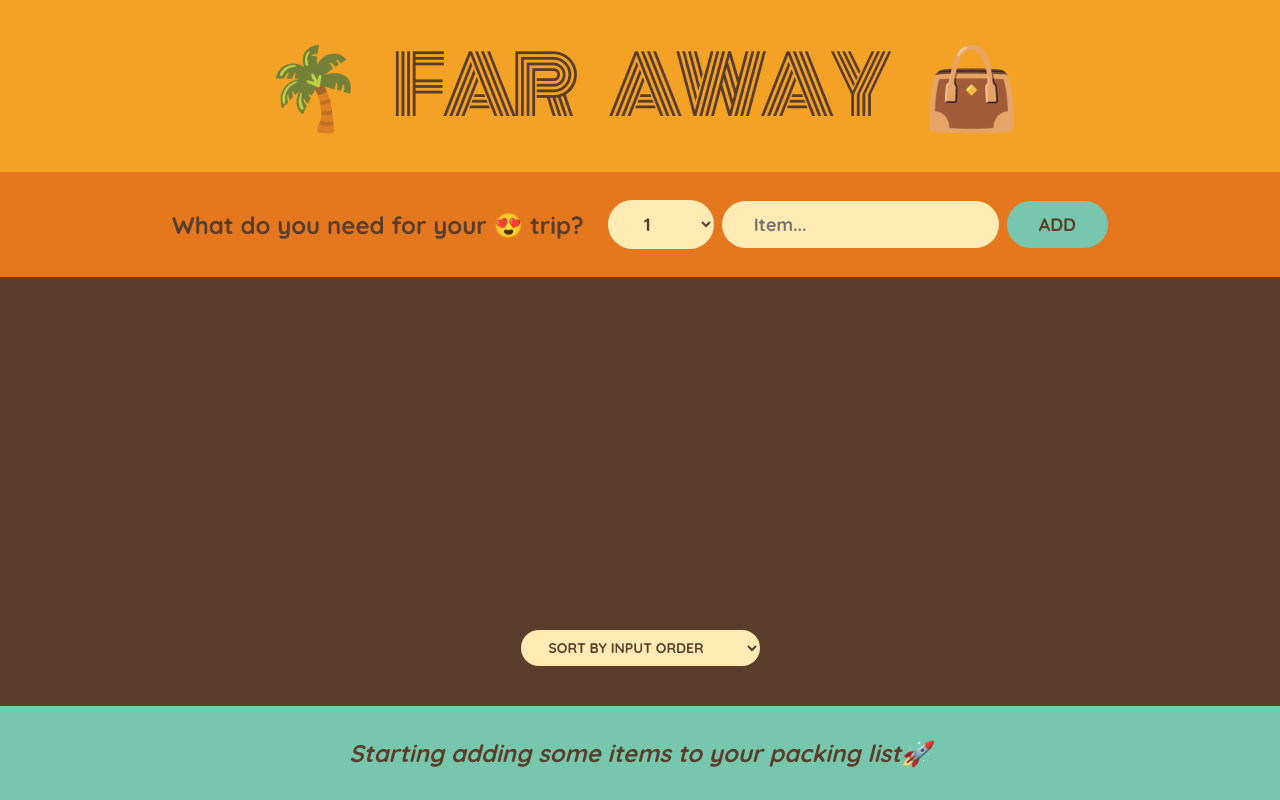
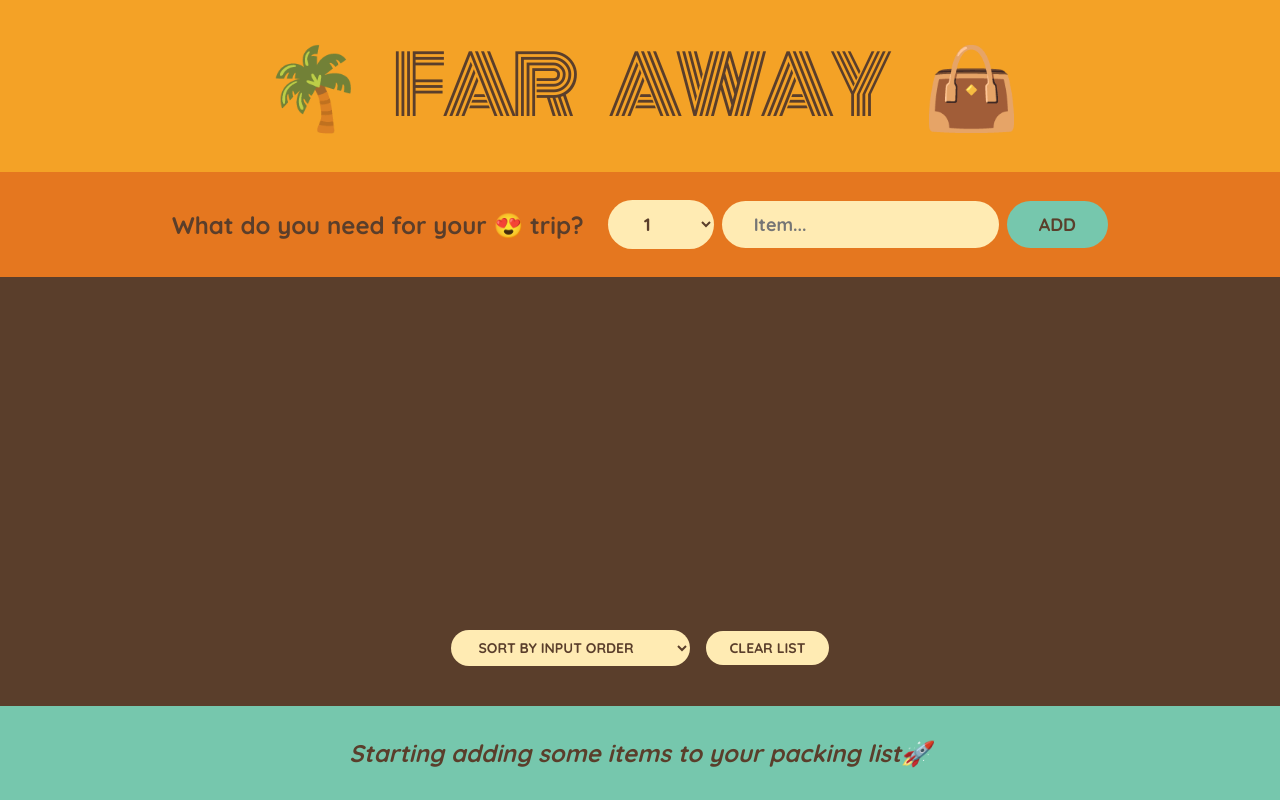
Before and after one commit to riketpokharel/reactjs, a React (Create React App) app in the folder travel-list/: page / in a window 1280 px wide. Built offline with nearby package versions, Linux system fonts and the light colour scheme.

Commit message:
clearing the list

```diff
--- a/travel-list/src/App.js
+++ b/travel-list/src/App.js
@@ -1,4 +1,5 @@
 import { useState } from "react";
+import Logo from "./Logo";
 
 export default function App() {
   const [items, setItems] = useState([]);
@@ -19,6 +20,13 @@
     );
   }
 
+  function handleClearList() {
+    const confirmed = window.confirm(
+      "Are you sure you want to delete all items?"
+    );
+    if (confirmed) setItems([]);
+  }
+
   return (
     <div className="app">
       <Logo />
@@ -27,14 +35,11 @@
         items={items}
         onDeleteItem={handleDeleteItem}
         onToggleItem={handleToggleItem}
+        onClearList={handleClearList}
       />
       <Stats items={items} />
     </div>
   );
-}
-
-function Logo() {
-  return <h1>🌴 Far Away 👜</h1>;
 }
 
 function Form({ onAddItems }) {
@@ -79,7 +84,7 @@
   );
 }
 
-function PackingList({ items, onDeleteItem, onToggleItem }) {
+function PackingList({ items, onDeleteItem, onToggleItem, onClearList }) {
   const [sortBy, setSortBy] = useState("input");
 
   let sortedItems;
@@ -112,6 +117,7 @@
           <option value="description">Sort by description</option>
           <option value="packed">Sort by packed status</option>
         </select>
+        <button onClick={onClearList}>Clear list</button>
       </div>
     </div>
   );
--- /dev/null
+++ b/travel-list/src/Logo.js
@@ -0,0 +1,3 @@
+export default function Logo() {
+  return <h1>🌴 Far Away 👜</h1>;
+}
```
